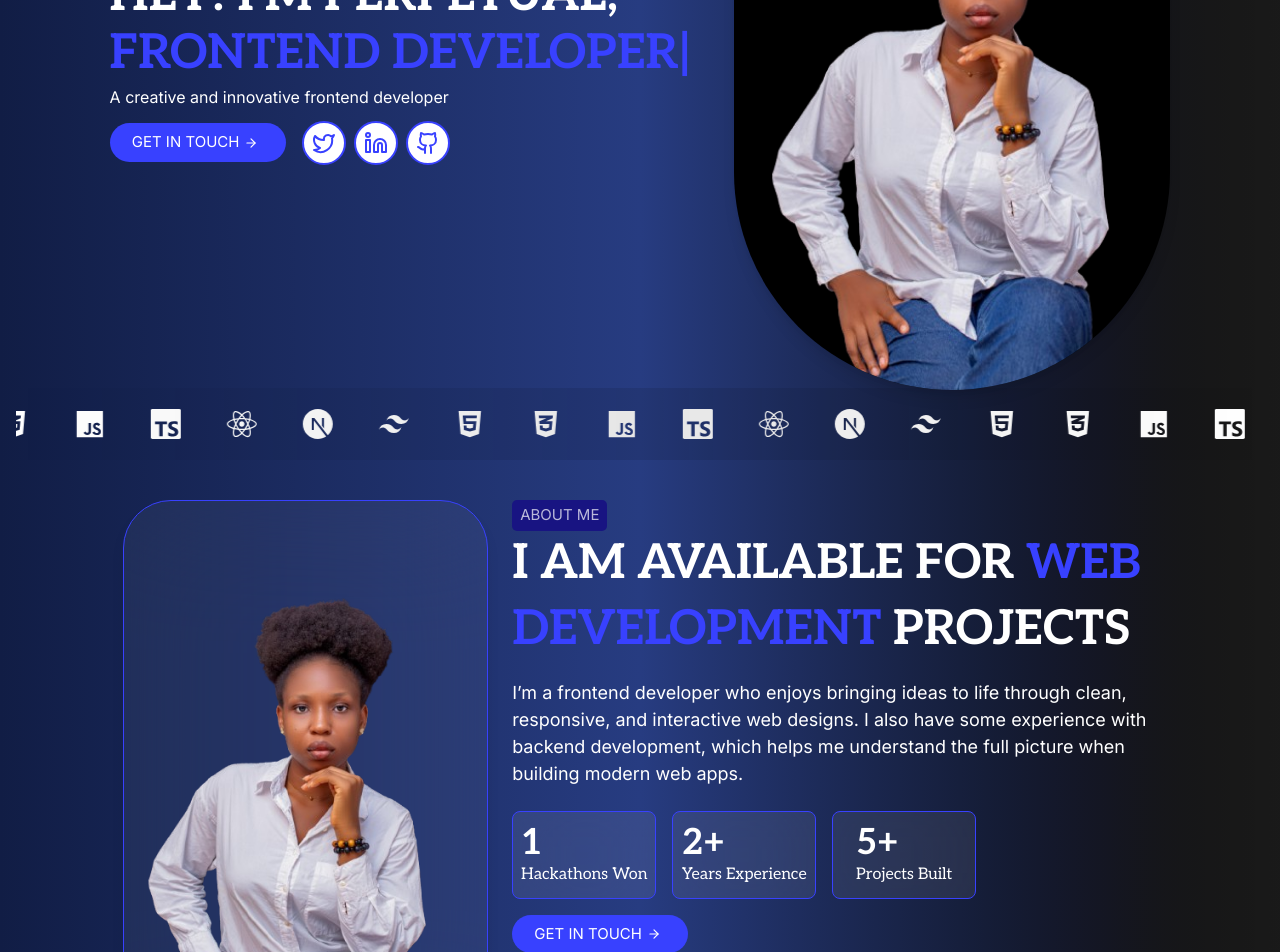
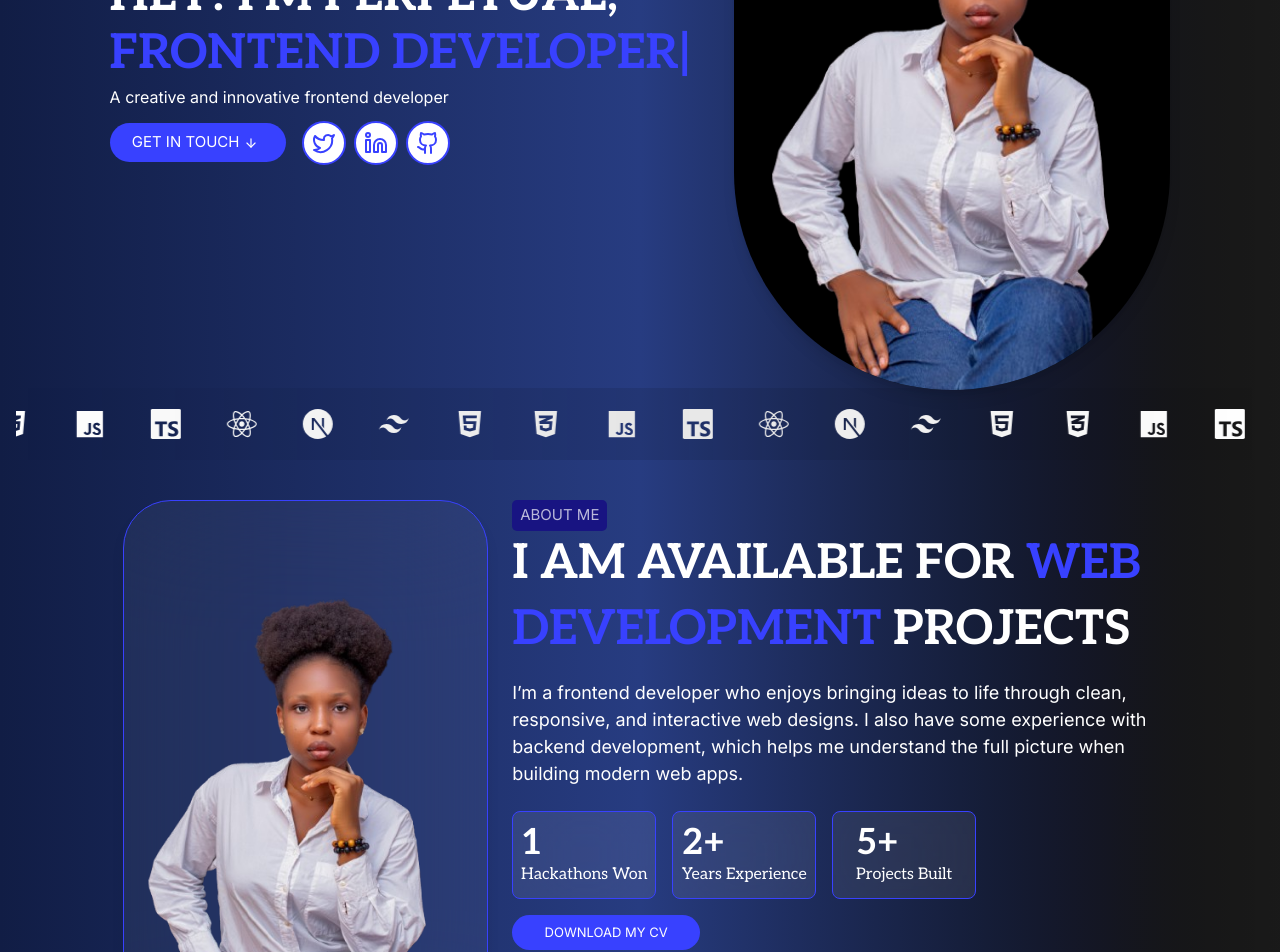
Before and after one commit to Uche44/portfolio, a Next.js app: page / in a window 1280 px wide. Shown: the part 340-1292 px from the top of the page. Built offline with nearby package versions, Linux system fonts and the light colour scheme.

Commit message:
added cv download feature

```diff
--- a/components/about.tsx
+++ b/components/about.tsx
@@ -1,6 +1,6 @@
 "use client";
 
-import { ArrowRight } from "lucide-react";
+import { ArrowDown } from "lucide-react";
 import { aleo } from "@/app/ui/fonts";
 import Image from "next/image";
 
@@ -64,11 +64,11 @@ const About = () => {
         </div>
 
         <a
-          href="#contact"
-          className="bg-(--brand) md:w-44 mt-4 flex items-center justify-center px-6 py-3 md:px-5 md:py-2 rounded-4xl text-white cursor-pointer hover:brightness-110"
+          href="/perp.pdf"
+          download
+          className="bg-(--brand) md:w-47 mt-4 flex items-center justify-center px-5 py-2 rounded-4xl text-white cursor-pointer hover:brightness-110"
         >
-          <p className="md:text-[15px]">GET IN TOUCH</p>
-          <ArrowRight className="h-3.5" />
+          <p className="text-[13px]">DOWNLOAD MY CV</p>
         </a>
       </div>
     </section>
--- a/components/hero.tsx
+++ b/components/hero.tsx
@@ -2,7 +2,7 @@
 
 import { useTypingEffect } from "@/hooks/useTypingEffect";
 import Image from "next/image";
-import { ArrowRight, Twitter, Linkedin, Github } from "lucide-react";
+import { Twitter, Linkedin, Github, ArrowDown } from "lucide-react";
 import { FlowingLogos } from "./ui/flowing-logos";
 import { aleo } from "@/app/ui/fonts";
 
@@ -66,10 +66,10 @@ const Hero = () => {
           {/* Button */}
           <a
             href="#contact"
-            className="bg-(--brand) md:w-44 flex items-center justify-center px-5 py-2 rounded-4xl text-white cursor-pointer hover:brightness-110"
+            className="bg-(--brand) md:w-44 flex items-center justify-center px-6 py-3 md:px-5 md:py-2 rounded-4xl text-white cursor-pointer hover:brightness-110"
           >
-            <p className="text-[15px]">GET IN TOUCH</p>
-            <ArrowRight className="h-3.5" />
+            <p className="md:text-[15px]">GET IN TOUCH</p>
+            <ArrowDown className="h-3.5" />
           </a>
 
           {/* Social Icons */}
```
Also changed, not shown: 1 other file (tests, documents, lock files or other folders).
